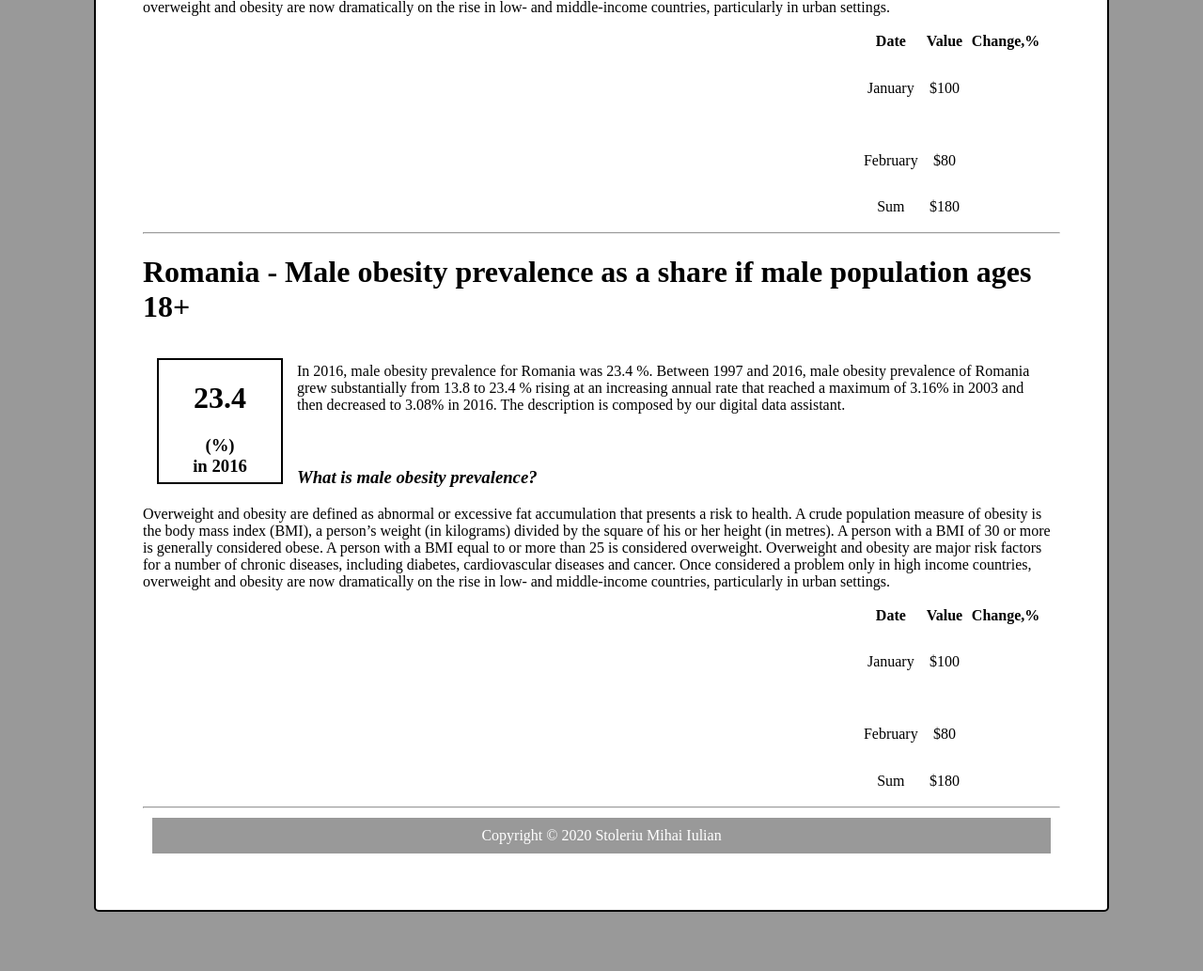
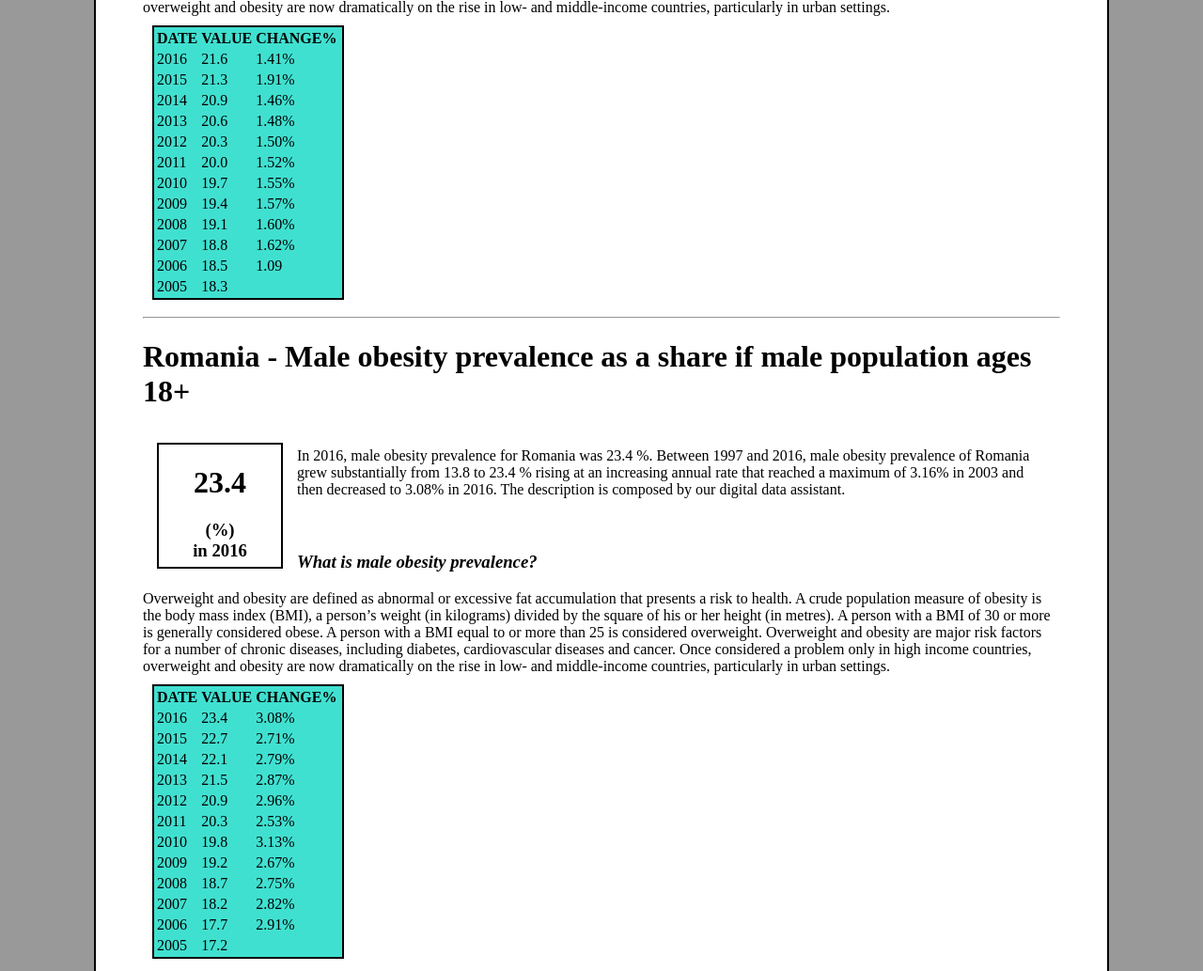
Before and after one commit to Theo3699/Obis, a plain HTML site: page MehaiIulian/index.html in a window 1280 px wide. Shown: the part 600-1633 px from the top of the page at 94% size. Drawn offline with Linux system fonts and the light colour scheme.

Commit message:
Stoleriu Mihai Iulian
10/3/2020

```diff
--- a/MehaiIulian/index.html
+++ b/MehaiIulian/index.html
@@ -43,35 +43,93 @@
               Overweight and obesity are major risk factors for a number of chronic diseases, including diabetes, cardiovascular diseases and cancer. Once considered a problem only in high income countries, overweight and obesity are now dramatically on the rise in low- and middle-income countries, particularly in urban settings.
               <br>
 
-
-              <table class="box2">
+              <div class="flexbox-container">
+                <div class="flexbox-item">
+                <table>
                   <thead>
                     <tr>
-                      <th>Date</th>
-                      <th>Value</th>
-                      <th>Change,%</th>
+                      <th>DATE</th>
+                      <th>VALUE</th>
+                      <th>CHANGE%</th>
                     </tr>
                   </thead>
                   <tbody>
                     <tr>
-                      <td>January</td>
-                      <td>$100</td>
+                      <td> 2016 </td>
+                      <td> 21.6</td>
+                      <td> 1.41%</td>
                     </tr>
                     <tr>
-                      <td>February</td>
-                      <td>$80</td>
+                      <td> 2015 </td>
+                      <td> 21.3</td>
+                      <td> 1.91%</td>
+                    </tr>
+                    <tr>
+                      <td> 2014</td>
+                      <td> 20.9</td>
+                      <td> 1.46%</td>
+                    </tr>
+                    <tr>
+                      <td> 2013</td>
+                      <td> 20.6</td>
+                      <td> 1.48%</td>
+                    </tr>
+                    <tr>
+                      <td> 2012</td>
+                      <td> 20.3</td>
+                      <td> 1.50%</td>
+                    </tr>
+                    <tr>
+                      <td> 2011</td>
+                      <td> 20.0</td>
+                      <td> 1.52%</td>
+                    </tr>
+                    <tr>
+                      <td> 2010</td>
+                      <td> 19.7</td>
+                      <td> 1.55%</td>
+                    </tr>
+                    <tr>
+                      <td> 2009 </td>
+                      <td> 19.4</td>
+                      <td> 1.57%</td>
+                    </tr>
+                    <tr>
+                      <td> 2008</td>
+                      <td> 19.1</td>
+                      <td> 1.60%</td>
+                    </tr>
+                    <tr>
+                      <td> 2007</td>
+                      <td> 18.8</td>
+                      <td> 1.62%</td>
+                    </tr>
+                    <tr>
+                      <td> 2006</td>
+                      <td> 18.5</td>
+                      <td> 1.09</td>
                     </tr>
                   </tbody>
                   <tfoot>
                     <tr>
-                      <td>Sum</td>
-                      <td>$180</td>
+                      <td> 2005</td>
+                      <td> 18.3</td>
+                      <td></td>
                     </tr>
                   </tfoot>
+
                 </table>
               </div>
 
-              </p>
+
+
+               </div>
+
+
+
+            </div>
+
+
 
               <hr>
 
@@ -102,36 +160,91 @@
                   Once considered a problem only in high income countries, overweight and obesity are now dramatically on the rise in low- and middle-income countries, particularly in urban settings.
                   <br>
 
-
-                  <table class="box2">
+                 <div class="flexbox-container">
+                  <div class="flexbox-item">
+                  <table>
                     <thead>
                       <tr>
-                          <th>Date</th>
-                          <th>Value</th>
-                          <th>Change,%</th>
+                        <th>DATE</th>
+                        <th>VALUE</th>
+                        <th>CHANGE%</th>
                       </tr>
                     </thead>
                     <tbody>
                       <tr>
-                          <td>January</td>
-                          <td>$100</td>
+                        <td> 2016 </td>
+                        <td> 23.4</td>
+                        <td> 3.08%</td>
                       </tr>
                       <tr>
-                          <td>February</td>
-                          <td>$80</td>
+                        <td> 2015 </td>
+                        <td> 22.7</td>
+                        <td> 2.71%</td>
+                      </tr>
+                      <tr>
+                        <td> 2014</td>
+                        <td> 22.1</td>
+                        <td> 2.79%</td>
+                      </tr>
+                      <tr>
+                        <td> 2013</td>
+                        <td> 21.5</td>
+                        <td> 2.87%</td>
+                      </tr>
+                      <tr>
+                        <td> 2012</td>
+                        <td> 20.9</td>
+                        <td> 2.96%</td>
+                      </tr>
+                      <tr>
+                        <td> 2011</td>
+                        <td> 20.3</td>
+                        <td> 2.53%</td>
+                      </tr>
+                      <tr>
+                        <td> 2010</td>
+                        <td> 19.8</td>
+                        <td> 3.13%</td>
+                      </tr>
+                      <tr>
+                        <td> 2009 </td>
+                        <td> 19.2</td>
+                        <td> 2.67%</td>
+                      </tr>
+                      <tr>
+                        <td> 2008</td>
+                        <td> 18.7</td>
+                        <td> 2.75%</td>
+                      </tr>
+                      <tr>
+                        <td> 2007</td>
+                        <td> 18.2</td>
+                        <td> 2.82%</td>
+                      </tr>
+                      <tr>
+                        <td> 2006</td>
+                        <td> 17.7</td>
+                        <td> 2.91%</td>
                       </tr>
                     </tbody>
                     <tfoot>
                       <tr>
-                          <td>Sum</td>
-                          <td>$180</td>
+                        <td> 2005</td>
+                        <td> 17.2</td>
+                        <td></td>
                       </tr>
                     </tfoot>
+
                   </table>
+                </div>
 
 
 
-                  </p>
+                 </div>
+
+
+
+
                   <hr>
 
             </div>
--- a/MehaiIulian/style.css
+++ b/MehaiIulian/style.css
@@ -26,6 +26,17 @@
     text-align: center;
     padding:20px;
     border: 2px solid  black;
+}
+
+.flexbox-container{
+    display: flex;
+}
+
+.flexbox-item{
+    width: 200px;
+    margin:10px;
+    border: 2px solid black;
+    background-color: turquoise;
 }
 
 .box {
```
Lines whose indentation alone changed are shown as unchanged.
